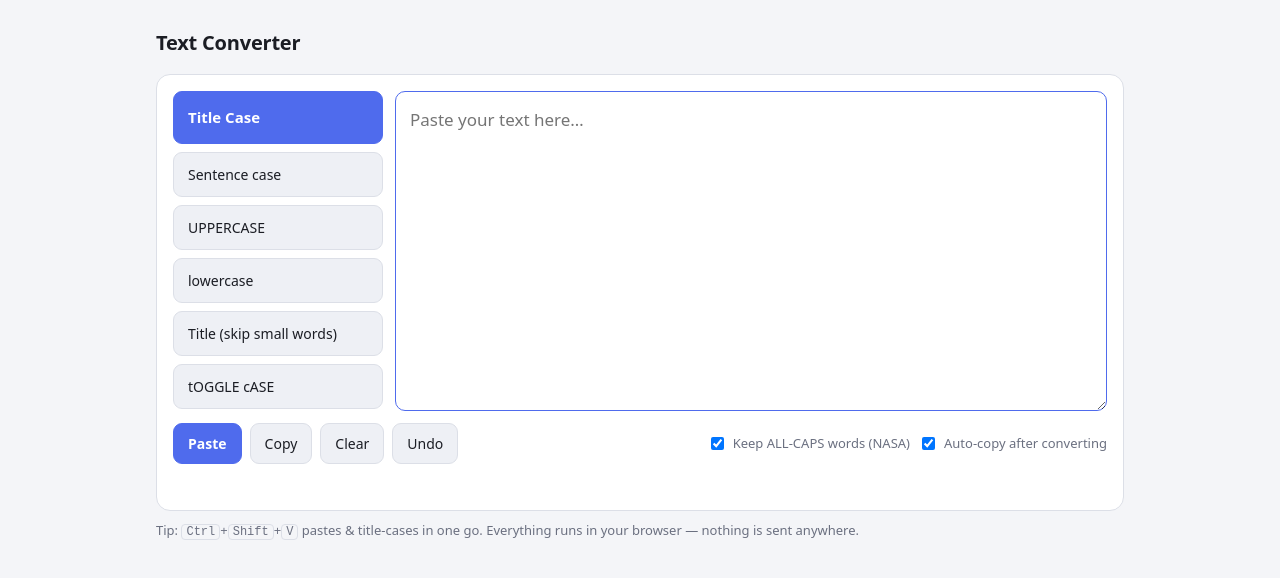
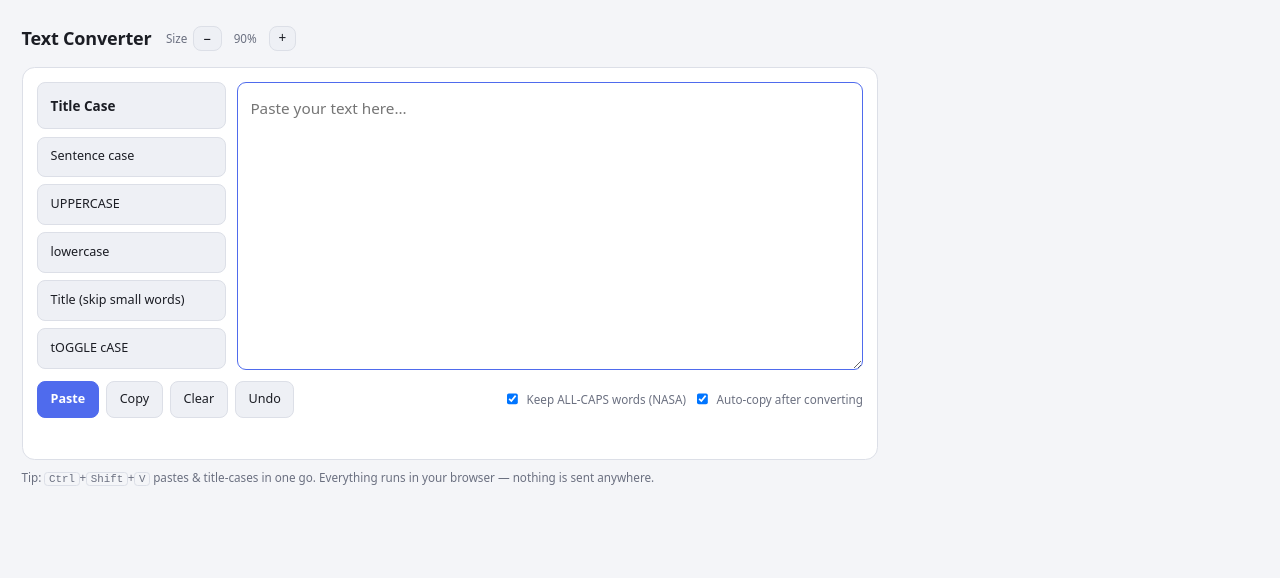
Before and after one commit to Vagii-Kavagi/caseconverter, a plain HTML site: page index.html in a window 1280 px wide. Drawn offline with Linux system fonts and the light colour scheme.

Commit message:
Grey case buttons that turn green when used, left-aligned page, 90% default size with per-computer size control
Co-Authored-By: Claude Opus 5.5 <noreply@anthropic.com>

```diff
--- a/index.html
+++ b/index.html
@@ -10,7 +10,7 @@
   :root {
     --bg: #f4f5f8; --card: #ffffff; --text: #1b1d24; --muted: #6b7080;
     --border: #dcdfe7; --accent: #4f6bed; --accent-text: #ffffff;
-    --btn: #eef0f5; --btn-hover: #e2e5ee; --ok: #1f9d55;
+    --btn: #eef0f5; --btn-hover: #e2e5ee; --ok: #1f9d55; --green: #1f9d55;
   }
   @media (prefers-color-scheme: dark) {
     :root {
@@ -25,7 +25,7 @@
     margin: 0; background: var(--bg); color: var(--text);
     font: 15px/1.5 system-ui, -apple-system, "Segoe UI", Roboto, sans-serif;
   }
-  main { max-width: 1000px; margin: 0 auto; padding: 28px 16px 40px; }
+  main { max-width: 1000px; margin: 0; padding: 28px 24px 40px; }
   h1 { font-size: 20px; margin: 0 0 16px; font-weight: 650; letter-spacing: -0.01em; }
   .card {
     background: var(--card); border: 1px solid var(--border);
@@ -42,7 +42,13 @@
   .editor textarea { flex: 1; min-width: 0; }
   .cases { display: flex; flex-direction: column; gap: 8px; width: 210px; flex-shrink: 0; order: -1; }
   .cases button { text-align: left; padding: 11px 14px; }
-  .cases button.primary { font-size: 15px; padding: 14px; }
+  .cases button[data-case="title"] { font-size: 15px; font-weight: 600; padding: 14px; }
+  .cases button.active, .cases button.active:hover { background: var(--green); border-color: var(--green); color: #fff; }
+  header { display: flex; align-items: center; gap: 16px; margin-bottom: 16px; }
+  header h1 { margin: 0; }
+  .zoom { display: inline-flex; align-items: center; gap: 6px; color: var(--muted); font-size: 13px; }
+  .zoom button { padding: 2px 10px; font-size: 15px; line-height: 1.4; }
+  .zoom span { min-width: 40px; text-align: center; }
   .row { display: flex; flex-wrap: wrap; gap: 8px; align-items: center; margin-top: 12px; }
   button {
     font: inherit; font-size: 14px; border: 1px solid var(--border);
@@ -68,12 +74,17 @@
 </head>
 <body>
 <main>
-  <h1>Text Converter</h1>
+  <header>
+    <h1>Text Converter</h1>
+    <div class="zoom" title="Page size — remembered separately on each computer">
+      Size <button id="zoomOut" aria-label="Smaller">−</button><span id="zoomVal">90%</span><button id="zoomIn" aria-label="Bigger">+</button>
+    </div>
+  </header>
   <div class="card">
     <div class="editor">
       <textarea id="text" placeholder="Paste your text here…" spellcheck="false" autofocus></textarea>
       <div class="cases">
-        <button class="primary" data-case="title" title="Ctrl+Shift+T">Title Case</button>
+        <button data-case="title" title="Ctrl+Shift+T">Title Case</button>
         <button data-case="sentence">Sentence case</button>
         <button data-case="upper">UPPERCASE</button>
         <button data-case="lower">lowercase</button>
@@ -179,6 +190,7 @@ function convert(kind) {
   if (!box.value) return say('Paste some text first.');
   history.push(box.value); if (history.length > 50) history.shift();
   box.value = CONVERT[kind](box.value);
+  document.querySelectorAll('[data-case]').forEach(b => b.classList.toggle('active', b.dataset.case === kind));
   if (autocopy.checked) copyText(); else say('Converted ✓', true);
 }
 
@@ -200,6 +212,23 @@ document.getElementById('copy').onclick = copyText;
 document.getElementById('clear').onclick = () => { if (box.value) history.push(box.value); box.value = ''; box.focus(); };
 document.getElementById('undo').onclick = () => { if (history.length) { box.value = history.pop(); say('Undone', true); } else say('Nothing to undo.'); };
 
+// clear the green highlight when the text is replaced or edited
+const clearActive = () => document.querySelectorAll('[data-case].active').forEach(b => b.classList.remove('active'));
+box.addEventListener('input', clearActive);
+['paste', 'clear', 'undo'].forEach(id => document.getElementById(id).addEventListener('click', clearActive));
+
+// page size (zoom), remembered per computer; default 90%
+let zoom = 90;
+try { const z = parseInt(localStorage.getItem('zoom')); if (z >= 50 && z <= 200) zoom = z; } catch {}
+function applyZoom() {
+  document.body.style.zoom = zoom / 100;
+  document.getElementById('zoomVal').textContent = zoom + '%';
+  try { localStorage.setItem('zoom', zoom); } catch {}
+}
+document.getElementById('zoomOut').onclick = () => { zoom = Math.max(50, zoom - 5); applyZoom(); };
+document.getElementById('zoomIn').onclick = () => { zoom = Math.min(200, zoom + 5); applyZoom(); };
+applyZoom();
+
 // remember checkbox choices
 for (const id of ['autocopy', 'keepcaps']) {
   const el = document.getElementById(id);
```
